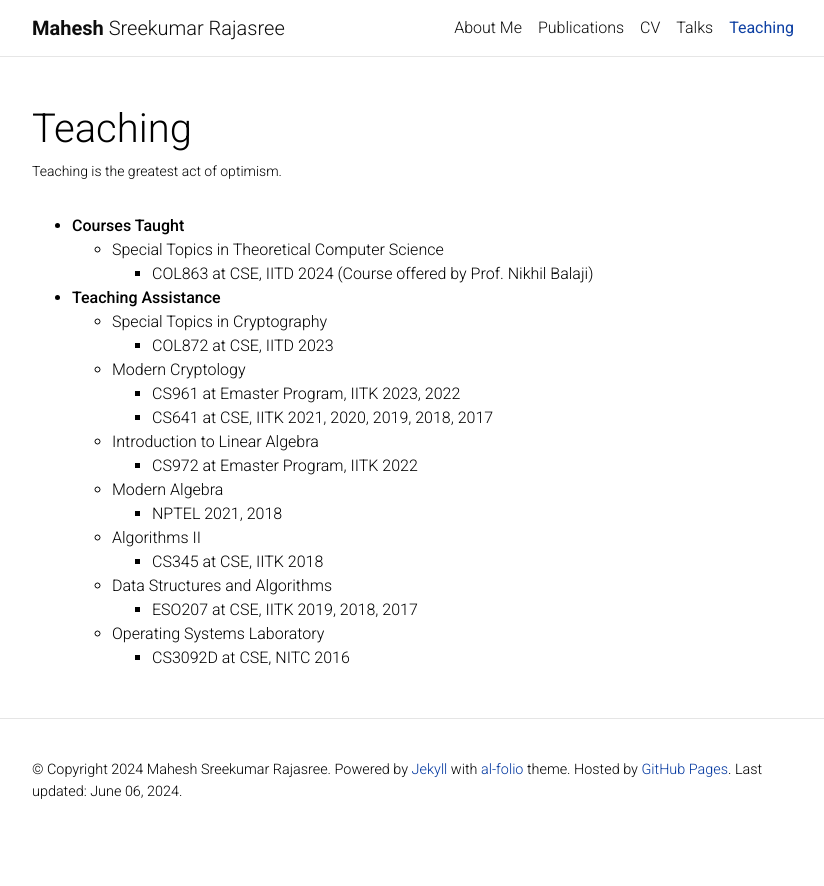
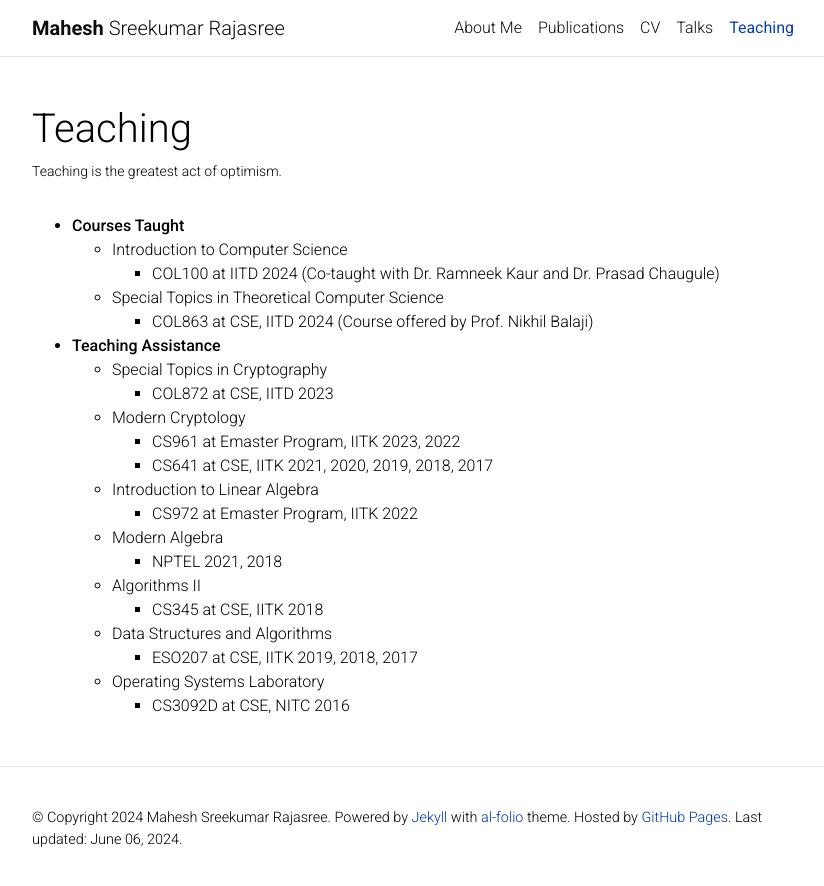
Before and after one commit to Mahe94/mahe94.github.io, a Jekyll site: the page built from _pages/teaching.md, in a window 1280 px wide. Shown: the top 886 px of the page, without its empty margins (223-1047 px from the left). Built offline with Jekyll 4.4.1, drawn with Linux system fonts in a browser that asks for light colours; comment, search, counter and statistics services are not loaded; a style sheet for code colours, icons or effects is not loaded.

Commit message:
Update teaching.md

```diff
--- a/_pages/teaching.md
+++ b/_pages/teaching.md
@@ -8,6 +8,8 @@ nav: true
 nav_order: 5
 ---
 * __Courses Taught__
+	* Introduction to Computer Science
+		* COL100 at IITD 2024 (Co-taught with Dr. Ramneek Kaur and Dr. Prasad Chaugule)
 	* Special Topics in Theoretical Computer Science
 		* COL863 at CSE, IITD 2024 (Course offered by Prof. Nikhil Balaji)
 * __Teaching Assistance__
```
